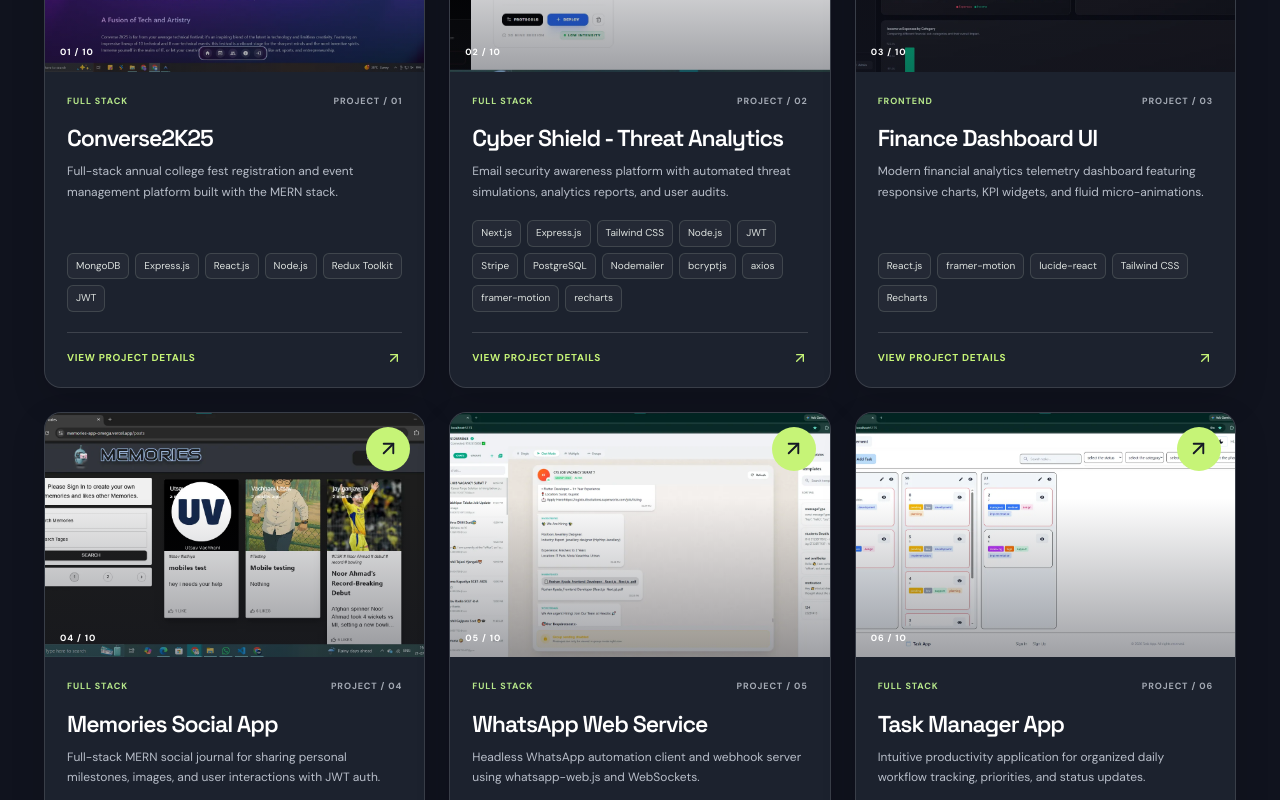
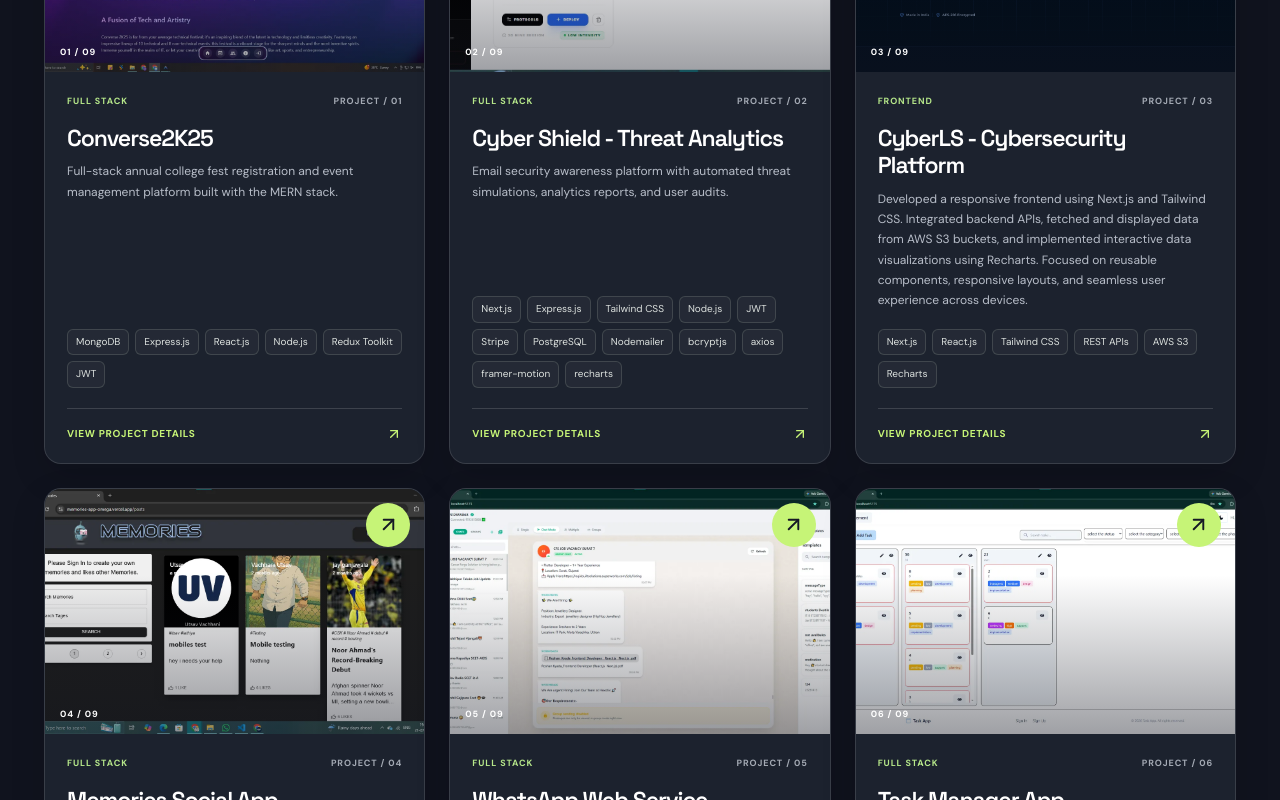
Before and after one commit to utsavvachhani/portfolio, a React (Vite) app: page /creative in a window 1280 px wide. Shown: the part 2780-3580 px from the top of the page. Built offline with nearby package versions, Linux system fonts and the light colour scheme.

Commit message:
changes intial

```diff
--- a/public/resume/resume.html
+++ b/public/resume/resume.html
@@ -104,7 +104,7 @@
 <section class="line"><h2><span>03</span> Experience</h2><div class="entry"><div class="entry-title"><strong>Web Development Intern · Cybersecurity Umbrella</strong><small>Jan–Apr 2026</small></div><div class="entry-sub">On site</div><ul><li>Built Next.js dashboards and internal tools; developed Node.js and Express.js backend services.</li><li>Integrated APIs and frontend–backend data flows.</li><li>Worked with PostgreSQL for database design and data management.</li></ul></div></section>
 <section class="line"><h2><span>04</span> Leadership</h2><div class="entry"><div class="entry-title"><strong>Head of Event Management · Converse 2K25</strong><small>2025</small></div><div class="entry-sub">SCET · Surat, India · <a href="https://www.instagram.com/converse2k25/">Event page ↗</a></div><ul><li>Led a two-day national tech fest with 2,000+ participants and managed 180+ coordinators and volunteers.</li><li>Coordinated communications and proposed 30+ event concepts; one was selected and executed.</li><li>Developed the event platform to streamline registration and operations.</li></ul></div></section>
 <section class="line"><h2><span>05</span> Technical skills</h2><div class="skills"><p><strong>Frontend:</strong> React.js, Next.js, JavaScript, HTML5, CSS3, Tailwind CSS</p><p><strong>Backend:</strong> Node.js, Express.js, REST APIs</p><p><strong>Databases:</strong> MongoDB, Firebase, PostgreSQL, MySQL</p><p><strong>Other:</strong> Git, GitHub, Vercel, Python, Java, C, JWT</p></div></section>
-<section class="line projects-line"><h2><span>06</span> Projects<br/><small style="font-size:9px;color:#7c886d;font-weight:400">All 10 showcased projects</small></h2><div><p class="project-intro">Selected professional, academic and independent work. Repository and demo links are included when supplied in the original portfolio.</p><div class="projects">
+<section class="line projects-line"><h2><span>06</span> Projects<br/><small style="font-size:9px;color:#7c886d;font-weight:400">All 9 showcased projects</small></h2><div><p class="project-intro">Selected professional, academic and independent work. Repository and demo links are included when supplied in the original portfolio.</p><div class="projects">
 <article class="project">
     <div class="project-title"><h3>Converse2K25</h3><div class="project-links"><a href="https://github.com/utsavvachhani/converse2k25" rel="noopener noreferrer">GitHub ↗</a><a href="https://converse2k25.vercel.app/" rel="noopener noreferrer">Live ↗</a></div></div>
     <p>Full-stack annual college fest registration and event management platform built with the MERN stack.</p><p class="tech"><strong>Stack:</strong> MongoDB, Express.js, React.js, Node.js, Redux Toolkit, JWT</p>
@@ -122,6 +122,10 @@
     <p>Intuitive productivity application for organized daily workflow tracking, priorities, and status updates.</p><p class="tech"><strong>Stack:</strong> React.js, Express.js, Tailwind CSS, Node.js, MongoDB, JWT, RESTful API</p>
   </article>
 <article class="project">
+    <div class="project-title"><h3>CyberLS - Cybersecurity Platform</h3><div class="project-links"><a href="https://cyberls.com/" rel="noopener noreferrer">Live ↗</a></div></div>
+    <p>Developed a responsive frontend using Next.js and Tailwind CSS. Integrated backend APIs, fetched and displayed data from AWS S3 buckets, and implemented interactive data visualizations using Recharts. Focused on reusable components, responsive layouts, and seamless user experience across devices.</p><p class="tech"><strong>Stack:</strong> Next.js, React.js, Tailwind CSS, REST APIs, AWS S3, Recharts</p>
+  </article>
+<article class="project">
     <div class="project-title"><h3>Converse2K24</h3><div class="project-links"><a href="https://github.com/utsavvachhani/converse2k24" rel="noopener noreferrer">GitHub ↗</a><a href="https://utsavvachhani.github.io/converse2k24/" rel="noopener noreferrer">Live ↗</a></div></div>
     <p>Full-stack fest registration portal featuring real-time synchronization with Google Sheets API and Firebase.</p><p class="tech"><strong>Stack:</strong> React.js, Firebase Auth, Tailwind CSS, Google Sheets API</p>
   </article>
@@ -134,14 +138,6 @@
     <p>Full-stack MERN social journal for sharing personal milestones, images, and user interactions with JWT auth.</p><p class="tech"><strong>Stack:</strong> MongoDB, Express.js, React.js, Node.js, Redux Toolkit, JWT</p>
   </article>
 <article class="project">
-    <div class="project-title"><h3>URKJ Fitness House (Gym Management)</h3><div class="project-links"><a href="https://github.com/utsavvachhani/Software-Engineering" rel="noopener noreferrer">GitHub ↗</a><a href="https://utsavvachhani.github.io/Software-Engineering/Home.html" rel="noopener noreferrer">Live ↗</a></div></div>
-    <p>Software engineering course project: Gym management system simplifying membership records, workouts, and schedules.</p><p class="tech"><strong>Stack:</strong> HTML5, CSS3, JavaScript, PHP, MySQL</p>
-  </article>
-<article class="project">
-    <div class="project-title"><h3>CodSoft Portfolio Showcase</h3><div class="project-links"><a href="https://github.com/utsavvachhani/CODSOFT_PROTFOLIO" rel="noopener noreferrer">GitHub ↗</a><a href="https://utsavvachhani.github.io/CODSOFT_PROTFOLIO/" rel="noopener noreferrer">Live ↗</a></div></div>
-    <p>Personal web developer portfolio crafted with vanilla HTML5, CSS3, and modern CSS transitions.</p><p class="tech"><strong>Stack:</strong> HTML5, CSS3, Vanilla JS, Responsive Design, Micro-Animations</p>
-  </article>
-<article class="project">
     <div class="project-title"><h3>uvMart</h3><div class="project-links"><a href="https://github.com/utsavvachhani/uvMart" rel="noopener noreferrer">GitHub ↗</a></div></div>
     <p>Developed an e-commerce style platform with basic product management and email notification features.</p><p class="tech"><strong>Stack:</strong> MERN Stack, Nodemailer</p>
   </article>
--- a/src/constants/milestones.js
+++ b/src/constants/milestones.js
@@ -1,4 +1,10 @@
 export const MILESTONES = [
+  {
+    title: "Internship at Cirkle Studio Pvt. Ltd.",
+    year: "April - September 2026",
+    description:
+      "Worked as a Full Stack Developer Intern at Cirkle Studio Pvt. Ltd., gaining hands-on experience in designing, developing, and maintaining modern web applications. Utilized React.js, Next.js, Node.js, and Express.js to build responsive user interfaces, develop RESTful APIs, and integrate frontend and backend systems. Strengthened my problem-solving abilities, debugging skills, and understanding of real-world software development workflows.",
+  },
   {
     title: "Internship at CyberSecurity Umbrella",
     year: "January - April 2026",
--- a/src/constants/projectDetails.js
+++ b/src/constants/projectDetails.js
@@ -17,7 +17,7 @@ export const FEATURE_IDS = [
   "converse2k25",
   "cybershield",
   "memories",
-  "finance-dashboard",
+  "cyberls",
 ];
 
 // Only capabilities described by the supplied portfolio and PDF.
@@ -49,6 +49,15 @@ export const PROJECT_FEATURES = {
     "Responsive financial charts",
     "KPI widgets",
     "Interface micro-animations",
+  ],
+  cyberls: [
+    "Responsive frontend development using Next.js",
+    "Modern UI design with Tailwind CSS",
+    "Backend API integration",
+    "AWS S3 bucket data fetching",
+    "Interactive charts and data visualization using Recharts",
+    "Reusable React components",
+    "Mobile-friendly and responsive layouts",
   ],
   memories: [
     "Create memories with images and tags",
--- a/src/constants/projects.js
+++ b/src/constants/projects.js
@@ -5,6 +5,7 @@ import whatsappweb from "../assets/optimized/whatsapp-web-js.webp";
 import financialDakbord from "../assets/optimized/financialDakbord.webp";
 import taskmanger from "../assets/optimized/taskmanger.webp";
 import Memories from "../assets/optimized/memories.webp";
+import Cyberls from "../assets/optimized/cyberls.png"
 import ReactJSStudt from "../assets/optimized/React-JS-Study.webp";
 import SoftwareEngineering from "../assets/optimized/SoftwareEngineering.webp";
 import JSLOGO from "../assets/optimized/JSLOGO.webp";
@@ -95,6 +96,22 @@ export const PROJECTS = [
     ],
   },
   {
+    id: "cyberls",
+    title: "CyberLS - Cybersecurity Platform",
+    live: "https://cyberls.com/",
+    description:
+      "Developed a responsive frontend using Next.js and Tailwind CSS. Integrated backend APIs, fetched and displayed data from AWS S3 buckets, and implemented interactive data visualizations using Recharts. Focused on reusable components, responsive layouts, and seamless user experience across devices.",
+    image: Cyberls,
+    techStack: [
+      "Next.js",
+      "React.js",
+      "Tailwind CSS",
+      "REST APIs",
+      "AWS S3",
+      "Recharts"
+    ],
+  },
+  {
     id: "converse2k24",
     title: "Converse2K24",
     repo: "https://github.com/utsavvachhani/converse2k24",
@@ -142,16 +159,16 @@ export const PROJECTS = [
       "JWT",
     ],
   },
-  {
-    id: "software-engineering",
-    title: "URKJ Fitness House (Gym Management)",
-    repo: "https://github.com/utsavvachhani/Software-Engineering",
-    live: "https://utsavvachhani.github.io/Software-Engineering/Home.html",
-    description:
-      "Software engineering course project: Gym management system simplifying membership records, workouts, and schedules.",
-    image: SoftwareEngineering,
-    techStack: ["HTML5", "CSS3", "JavaScript", "PHP", "MySQL"],
-  },
+  // {
+  //   id: "software-engineering",
+  //   title: "URKJ Fitness House (Gym Management)",
+  //   repo: "https://github.com/utsavvachhani/Software-Engineering",
+  //   live: "https://utsavvachhani.github.io/Software-Engineering/Home.html",
+  //   description:
+  //     "Software engineering course project: Gym management system simplifying membership records, workouts, and schedules.",
+  //   image: SoftwareEngineering,
+  //   techStack: ["HTML5", "CSS3", "JavaScript", "PHP", "MySQL"],
+  // },
   // {
   //   id: "wt-lab",
   //   title: "Web Technologies Lab Suite",
@@ -162,22 +179,22 @@ export const PROJECTS = [
   //   image: WT_LAB,
   //   techStack: ["HTML5", "CSS3", "JavaScript", "XML Schemas", "Java Servlets"],
   // },
-  {
-    id: "codsoft-portfolio",
-    title: "CodSoft Portfolio Showcase",
-    repo: "https://github.com/utsavvachhani/CODSOFT_PROTFOLIO",
-    live: "https://utsavvachhani.github.io/CODSOFT_PROTFOLIO/",
-    description:
-      "Personal web developer portfolio crafted with vanilla HTML5, CSS3, and modern CSS transitions.",
-    image: codesoftportfolie,
-    techStack: [
-      "HTML5",
-      "CSS3",
-      "Vanilla JS",
-      "Responsive Design",
-      "Micro-Animations",
-    ],
-  },
+  // {
+  //   id: "codsoft-portfolio",
+  //   title: "CodSoft Portfolio Showcase",
+  //   repo: "https://github.com/utsavvachhani/CODSOFT_PROTFOLIO",
+  //   live: "https://utsavvachhani.github.io/CODSOFT_PROTFOLIO/",
+  //   description:
+  //     "Personal web developer portfolio crafted with vanilla HTML5, CSS3, and modern CSS transitions.",
+  //   image: codesoftportfolie,
+  //   techStack: [
+  //     "HTML5",
+  //     "CSS3",
+  //     "Vanilla JS",
+  //     "Responsive Design",
+  //     "Micro-Animations",
+  //   ],
+  // },
   // {
   //   id: "codsoft-landing",
   //   title: "CodSoft Landing Page",
```
Also changed, not shown: src/assets/optimized/cyberls.png (added). Lines whose indentation alone changed are shown as unchanged.
